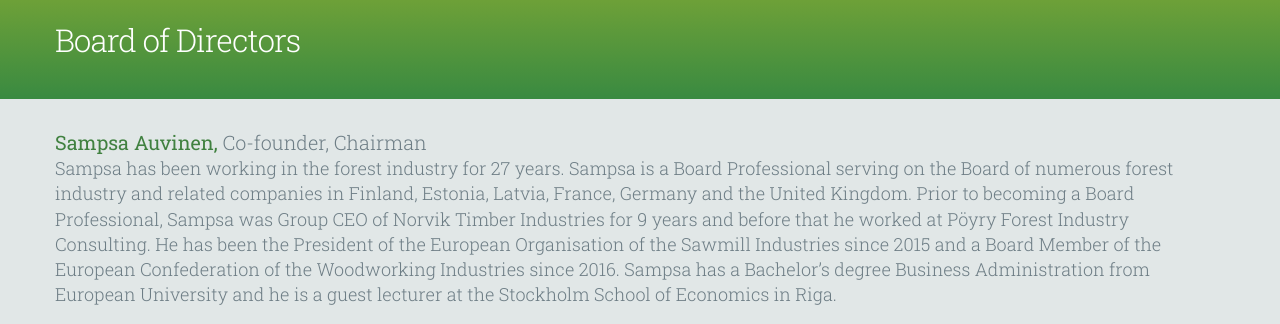
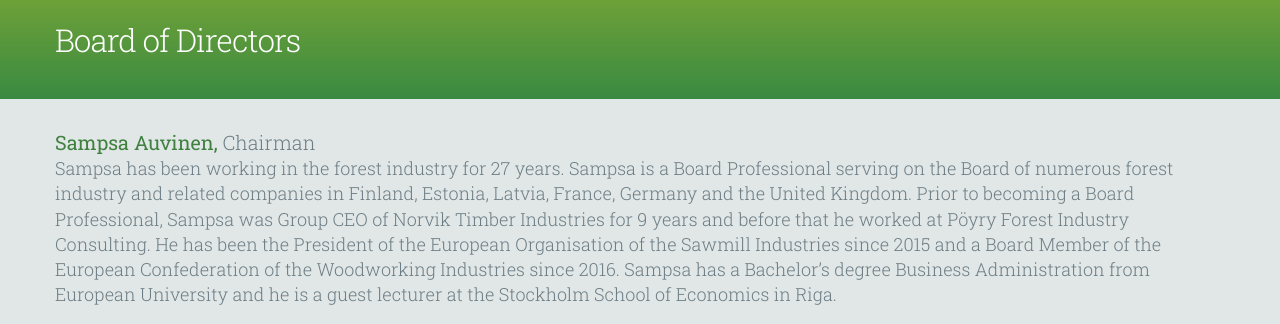
Before and after one commit to asmt3/www.miroforestry.com, a Jekyll site: the page built from company/board-of-directors.html, in a window 1280 px wide. Shown: the part 471-795 px from the top of the page. Built offline with Jekyll 4.4.1, drawn with Linux system fonts in a browser that asks for light colours; nearby versions of some CDN libraries; comment, search, counter and statistics services are not loaded.

Commit message:
correction

```diff
--- a/company/board-of-directors.html
+++ b/company/board-of-directors.html
@@ -7,7 +7,7 @@ header_image: ./assets/images/company/headers/board.png
 <dl class="board-of-directors">
 
 
-  <dt><span class="name">Sampsa Auvinen,</span> Co-founder, Chairman</dt>
+  <dt><span class="name">Sampsa Auvinen,</span> Chairman</dt>
   <dd>Sampsa has been working in the forest industry for 27 years. Sampsa is a Board Professional serving on the Board
     of numerous forest industry and related companies in Finland, Estonia, Latvia, France, Germany and the United
     Kingdom. Prior to becoming a Board Professional, Sampsa was Group CEO of Norvik Timber Industries for 9 years and
```
